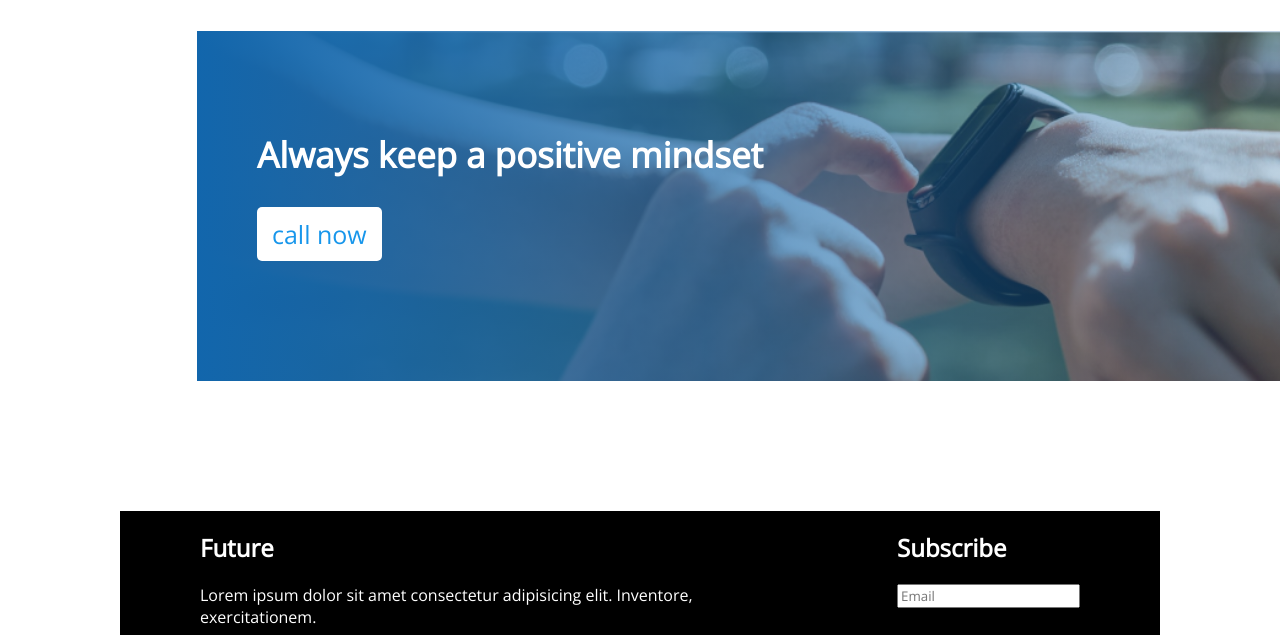
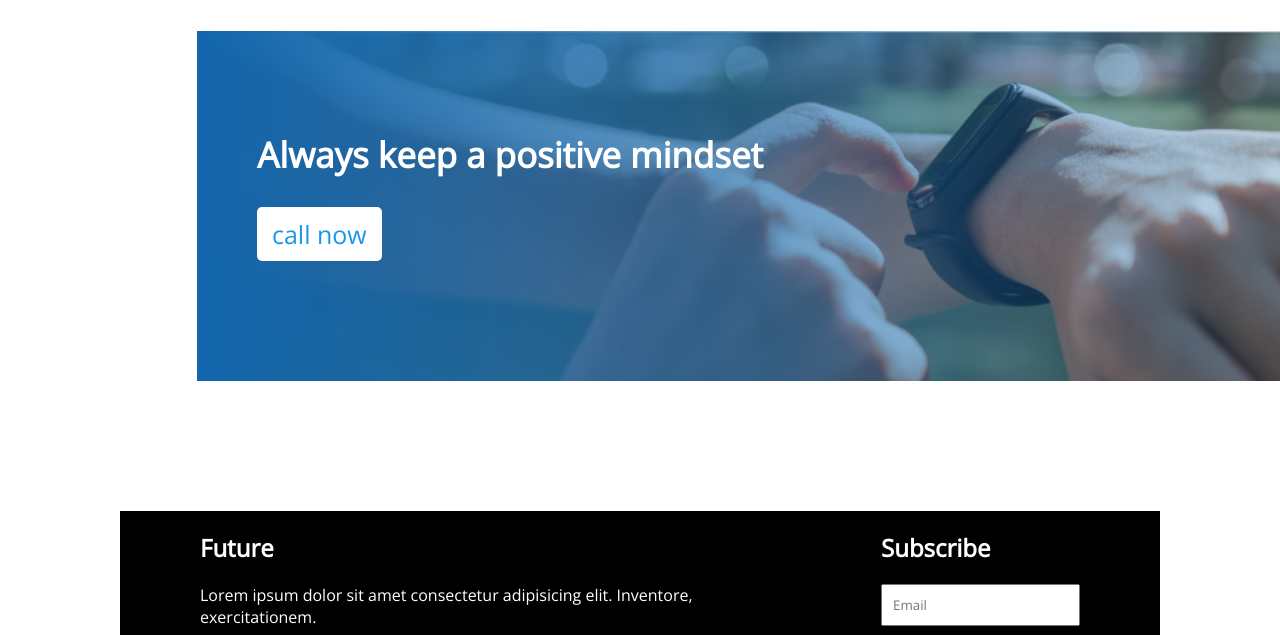
Before and after one commit to kazibilasi/newyear-newkb, a plain HTML site: page index.html in a window 1280 px wide. Shown: the part 3218-3853 px from the top of the page. Drawn offline with nearby package versions, Linux system fonts and the light colour scheme; a web font is replaced by a local one.

Commit message:
next part

```diff
--- a/index.html
+++ b/index.html
@@ -109,7 +109,7 @@
                               </div>
                               <div>
                                         <h2>Subscribe</h2>
-                                        <input type="Email" name="" placeholder="Email" id="">
+                                        <input class="email" type="Email" name="" placeholder="Email" id="">
                                         <div><button class="end-button">Subscribe</button></div>
 
                               </div>
--- a/kb.css
+++ b/kb.css
@@ -138,6 +138,10 @@ header {
      color: white;
      padding: 20px;
 }
+.email{
+     padding: 10px;
+
+}
 
 .end-button {
      margin-top: 30px;
```
